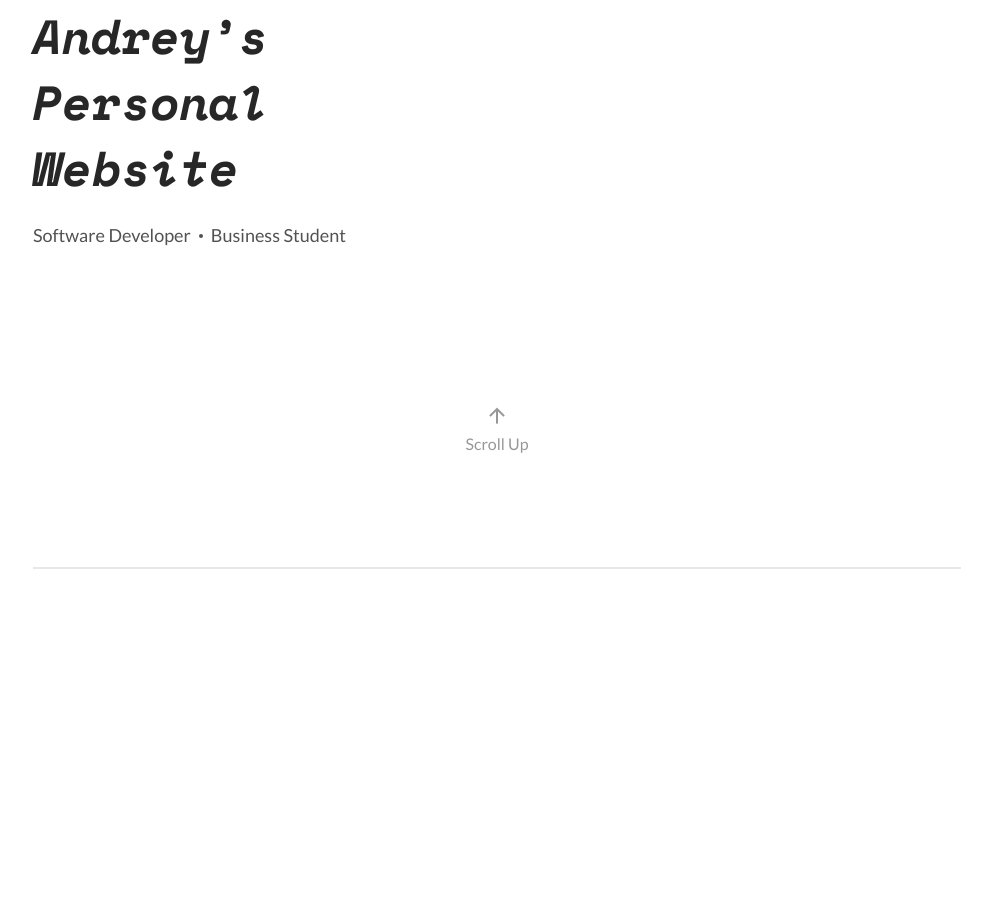
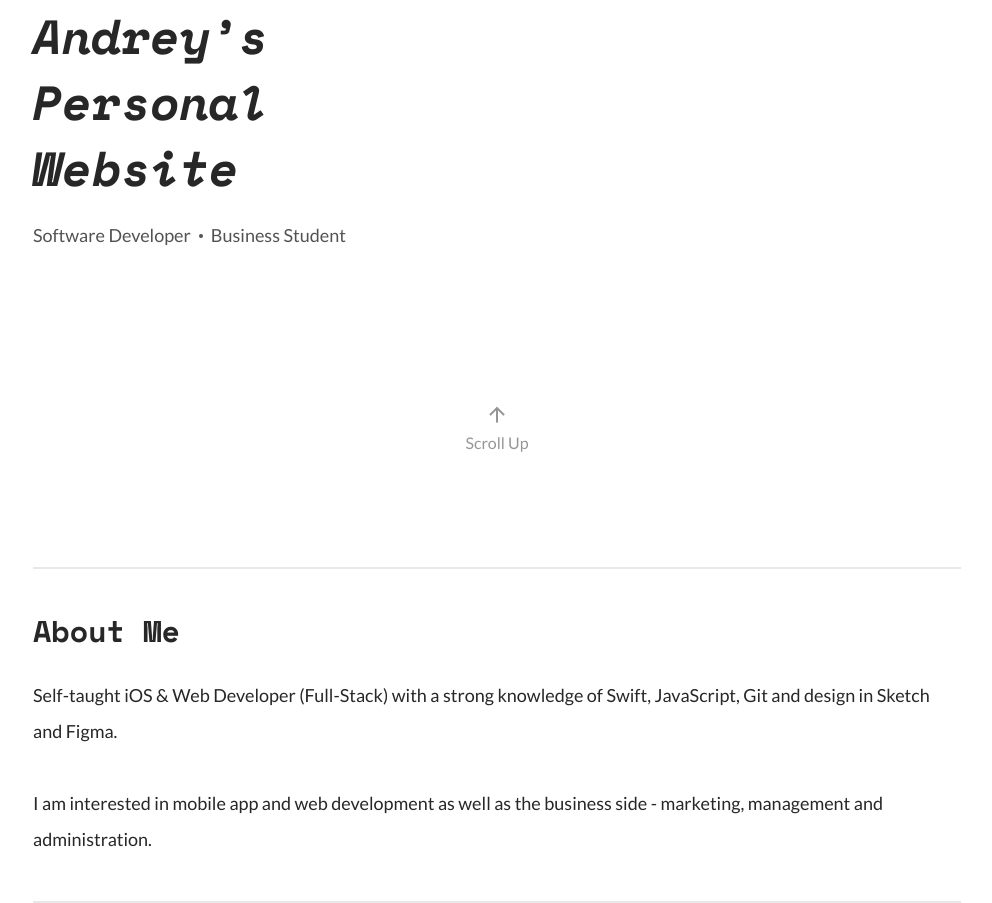
Before and after one commit to andrey-mitko/andreymitko.com, a Gatsby site: page / in a window 1280 px wide. Shown: the part 231-1134 px from the top of the page, without its empty margins (143-1135 px from the left). Before the commit the page ends 800 px from the top, so only its background shows below. Built offline with nearby package versions, Linux system fonts and the light colour scheme; Gatsby itself is replaced by a stand-in of ours.

Commit message:
Added "About Me" section

```diff
--- /dev/null
+++ b/src/components/About.tsx
@@ -0,0 +1,27 @@
+import React from "react";
+
+type Props = {
+  className: string;
+};
+
+const About = (props: Props) => {
+  return (
+    <div id="about" className={props.className}>
+      <h2 className="mt-11 font-spaceMono font-bold text-3xl">About Me</h2>
+      <div className="mt-7 font-medium text-lg leading-loose ">
+        <p>
+          Self-taught iOS & Web Developer (Full-Stack) with a strong knowledge
+          of Swift, JavaScript, Git and design in Sketch and Figma.
+        </p>
+        <br />
+        <p>
+          I am interested in mobile app and web development as well as the
+          business side - marketing, management and administration.
+        </p>
+      </div>
+      <div className="h-0.5 mt-11 w-full bg-borderLines"></div>
+    </div>
+  );
+};
+
+export default About;
--- a/src/pages/index.tsx
+++ b/src/pages/index.tsx
@@ -1,9 +1,7 @@
 import * as React from "react";
-import Hero from "../components/hero";
+import Hero from "../components/Hero";
+import About from "../components/About";
 import SEO from "../components/seo";
-
-
-
 
 // markup
 const IndexPage = () => {
@@ -12,6 +10,7 @@ const IndexPage = () => {
       <SEO title="Andrey Mitko" />
       <main className="text-black100 font-lato mx-5 md:mx-16 lg:mx-32 xl:mx-44 2xl:mx-60">
         <Hero className="w-full h-screen flex flex-col justify-between" />
+        <About className="" />
       </main>
     </div>
   );
```
